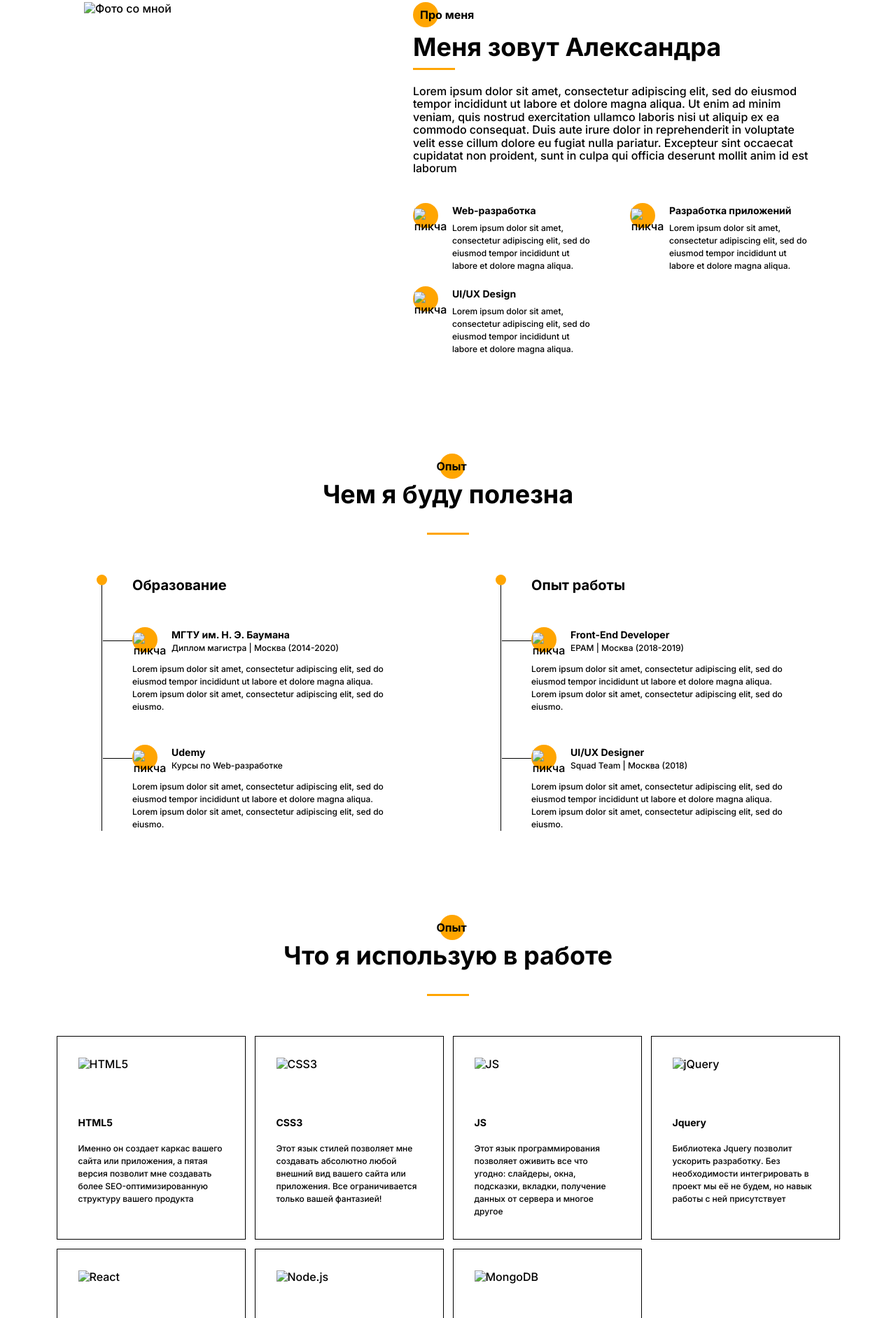
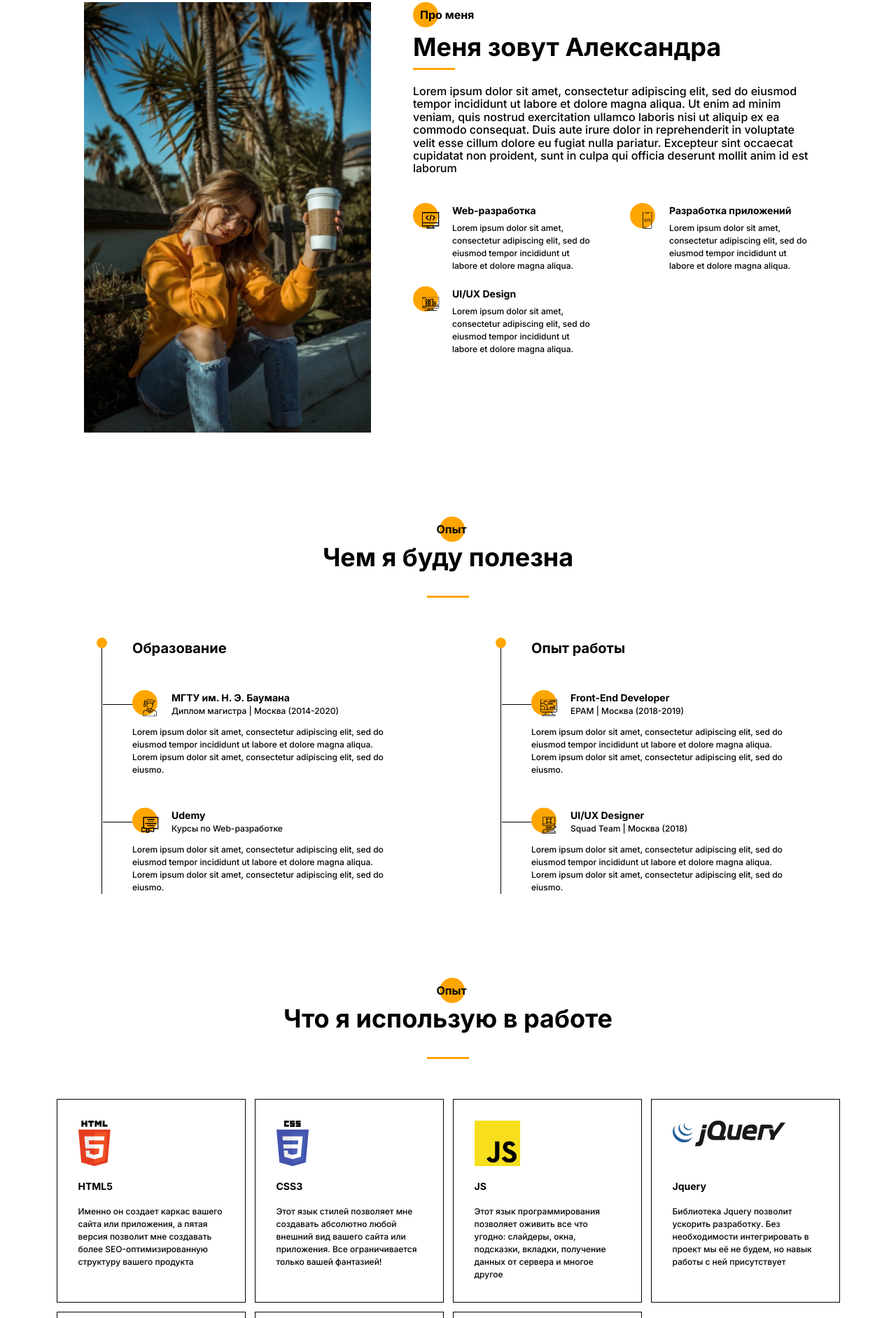
Before and after one commit to Staspol216/Portfolio, a plain HTML site: page index.html in a window 1280 px wide. Shown: the part 917-2800 px from the top of the page at 70% size. Drawn offline with nearby package versions, Linux system fonts and the light colour scheme; files that its build step writes are made by us from their sources; the site is published under a folder, as on GitHub Pages, so addresses that start at the root find nothing.

Commit message:
поправил пути картинок

```diff
--- a/index.html
+++ b/index.html
@@ -21,7 +21,7 @@
       <header class="header">
         <img
           class="header__ibg"
-          src="/dist/img/header/background/ibg.jpg"
+          src="dist/img/header/background/ibg.jpg"
           alt="Фон"
         />
         <nav class="header_nav">
@@ -47,17 +47,17 @@
           <div class="social-header__icons">
             <img
               class="social-header__image"
-              src="/dist/img/header/social-icons/Github.svg"
+              src="dist/img/header/social-icons/Github.svg"
               alt="Github"
             />
             <img
               class="social-header__image"
-              src="/dist/img/header/social-icons/Group.svg"
+              src="dist/img/header/social-icons/Group.svg"
               alt="Insta"
             />
             <img
               class="social-header__image"
-              src="/dist/img/header/social-icons/Facebook.svg"
+              src="dist/img/header/social-icons/Facebook.svg"
               alt="Facebook"
             />
           </div>
@@ -67,7 +67,7 @@
         <section class="page__present present">
           <div class="container present__container">
             <img
-              src="/dist/img/present/Photo.jpg"
+              src="dist/img/present/Photo.jpg"
               alt="Фото со мной"
               class="present__photo"
             />
@@ -90,7 +90,7 @@
                   <div class="item-present__icon decor-icon">
                     <div class="decor-icon__circle">
                       <img
-                        src="/dist/img/present/icons/Web.svg"
+                        src="dist/img/present/icons/Web.svg"
                         alt="пикча"
                         class="decor-icon__image"
                       />
@@ -109,7 +109,7 @@
                     <div class="item-present__icon decor-icon">
                       <div class="decor-icon__circle">
                         <img
-                          src="/dist/img/present/icons/dollar.svg"
+                          src="dist/img/present/icons/dollar.svg"
                           alt="пикча"
                           class="decor-icon__image"
                         />
@@ -128,7 +128,7 @@
                     <div class="item-present__icon decor-icon">
                       <div class="decor-icon__circle">
                         <img
-                          src="/dist/img/present/icons/UI.svg"
+                          src="dist/img/present/icons/UI.svg"
                           alt="пикча"
                           class="decor-icon__image"
                         />
@@ -162,7 +162,7 @@
                             <div class="item-skill__icon decor-icon">
                                 <div class="decor-icon__circle">
                                   <img
-                                    src="/dist/img/skills/icon/University.svg"
+                                    src="dist/img/skills/icon/University.svg"
                                     alt="пикча"
                                     class="decor-icon__image"
                                   />
@@ -180,7 +180,7 @@
                             <div class="item-skill__icon decor-icon">
                                 <div class="decor-icon__circle">
                                   <img
-                                    src="/dist/img/skills/icon/Courses.svg"
+                                    src="dist/img/skills/icon/Courses.svg"
                                     alt="пикча"
                                     class="decor-icon__image"
                                   />
@@ -201,7 +201,7 @@
                             <div class="item-skill__icon decor-icon">
                                 <div class="decor-icon__circle">
                                   <img
-                                    src="/dist/img/skills/icon/Developer.svg"
+                                    src="dist/img/skills/icon/Developer.svg"
                                     alt="пикча"
                                     class="decor-icon__image"
                                   />
@@ -219,7 +219,7 @@
                             <div class="item-skill__icon decor-icon">
                                 <div class="decor-icon__circle">
                                   <img
-                                    src="/dist/img/skills/icon/designer.svg"
+                                    src="dist/img/skills/icon/designer.svg"
                                     alt="пикча"
                                     class="decor-icon__image"
                                   />
@@ -247,45 +247,45 @@
                 </div>
                 <div class="tools__body">
                     <div class="tools_item item-tools">
-                        <img src="/dist/img/tools/html5.svg" alt="HTML5" class="item-tools__icon">
+                        <img src="dist/img/tools/html5.svg" alt="HTML5" class="item-tools__icon">
                         <span class="item-tools__subject">HTML5</span>
                         <div class="item-tools__text">Именно он создает каркас вашего сайта или приложения,
                         а пятая версия позволит мне создавать
                         более SEO-оптимизированную структуру вашего продукта</div>
                     </div>
                     <div class="tools_item item-tools">
-                        <img src="/dist/img/tools/css3.svg" alt="CSS3" class="item-tools__icon">
+                        <img src="dist/img/tools/css3.svg" alt="CSS3" class="item-tools__icon">
                         <div class="item-tools__subject">CSS3</div>
                         <div class="item-tools__text">Этот язык стилей позволяет мне создавать
                         абсолютно любой внешний вид вашего сайта или приложения.
                         Все ограничивается только вашей фантазией!</div>
                     </div>
                     <div class="tools_item item-tools">
-                        <img src="/dist/img/tools/JS.svg" alt="JS" class="item-tools__icon">
+                        <img src="dist/img/tools/JS.svg" alt="JS" class="item-tools__icon">
                         <div class="item-tools__subject">JS</div>
                         <div class="item-tools__text">Этот язык программирования позволяет оживить все
                         что угодно: слайдеры, окна, подсказки, вкладки, получение данных от сервера и многое другое</div>
                     </div>
                     <div class="tools_item item-tools">
-                        <img src="/dist/img/tools/Jquery.svg" alt="jQuery" class="item-tools__icon">
+                        <img src="dist/img/tools/Jquery.svg" alt="jQuery" class="item-tools__icon">
                         <div class="item-tools__subject">Jquery</div>
                         <div class="item-tools__text">Библиотека Jquery позволит ускорить разработку.
                         Без необходимости интегрировать в проект мы её не будем, но навык работы с ней присутствует</div>
                     </div>
                     <div class="tools_item item-tools">
-                        <img src="/dist/img/tools/React.svg" alt="React" class="item-tools__icon">
+                        <img src="dist/img/tools/React.svg" alt="React" class="item-tools__icon">
                         <div class="item-tools__subject">React</div>
                         <div class="item-tools__text">Эта библиотека позволяет создавать web-приложения.
                         Мы можем создать максимально интерактивный продукт именно под ваши цели</div>
                     </div>
                     <div class="tools_item item-tools">
-                        <img src="/dist/img/tools/Node.js.svg" alt="Node.js" class="item-tools__icon">
+                        <img src="dist/img/tools/Node.js.svg" alt="Node.js" class="item-tools__icon">
                         <div class="item-tools__subject">Node.js</div>
                         <div class="item-tools__text">Эта платформа позволяет создавать бэкенд для вашего продукта - “мозги”,
                         которые будут выполнять действия, которые пользователь не видит</div>
                     </div>
                     <div class="tools_item item-tools">
-                        <img src="/dist/img/tools/Mongo.db.svg" alt="MongoDB" class="item-tools__icon">
+                        <img src="dist/img/tools/Mongo.db.svg" alt="MongoDB" class="item-tools__icon">
                         <div class="item-tools__subject">Mongo.db</div>
                         <div class="item-tools__text">Это нереляционная база данных, которая
                         будет хранить данные вашего сайта или приложения</div>
```
